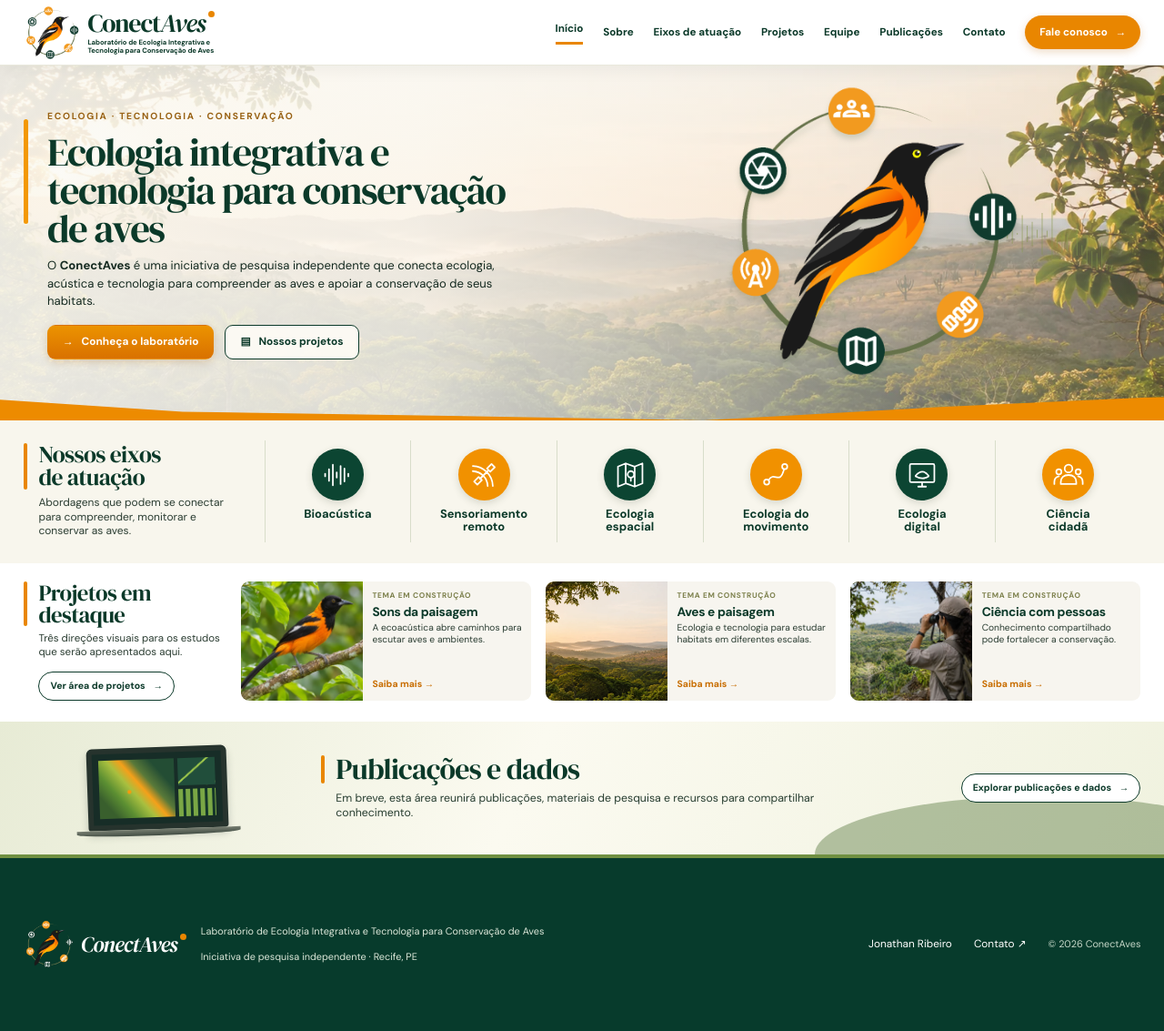
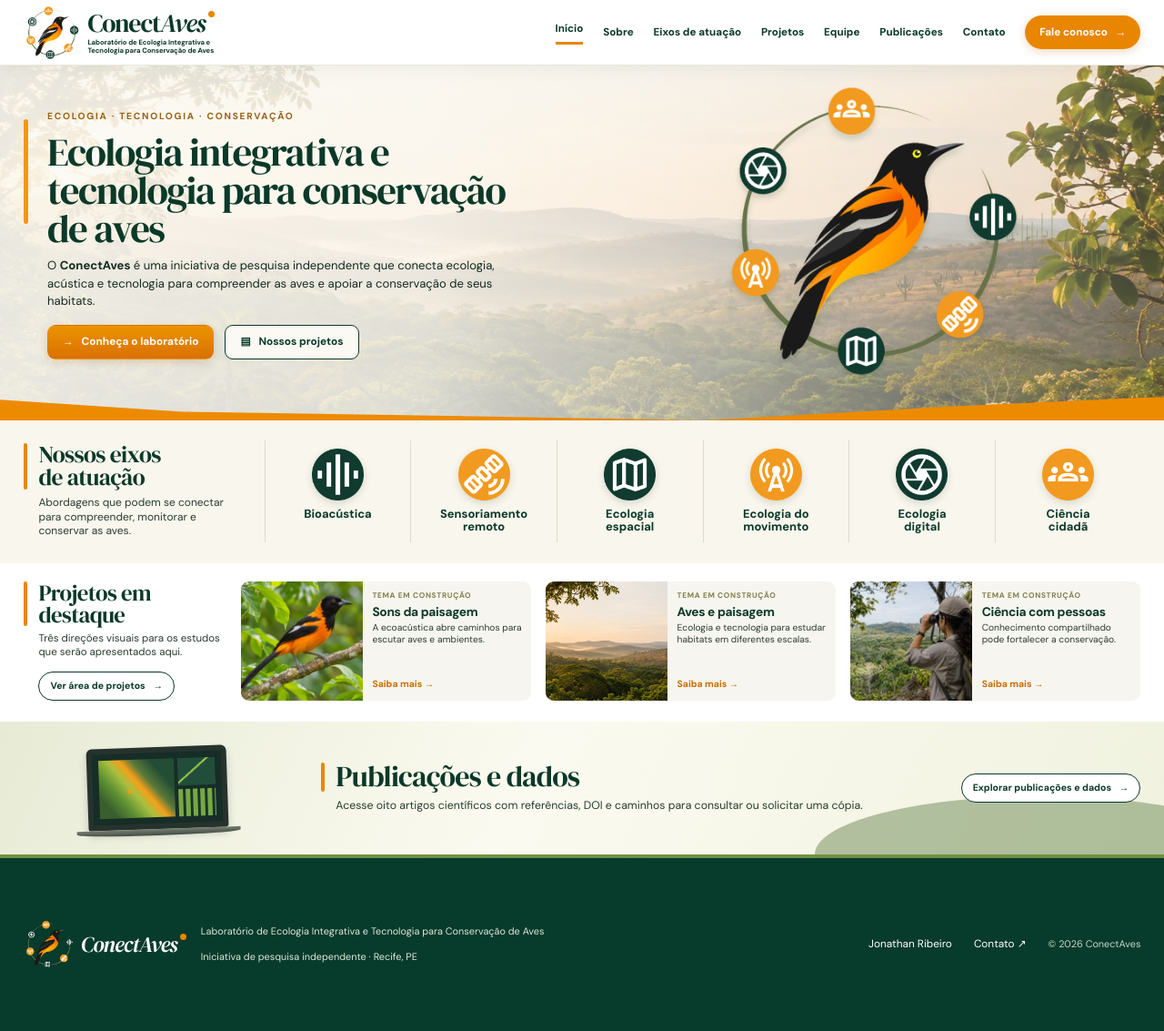
Before and after one commit to jrrribeiro/jrribeiro.github.io, a Jekyll site: the page built from index.html, in a window 1280 px wide. Shown: the whole page at 91% size. Built offline with Jekyll 4.4.1, drawn with Linux system fonts in a browser that asks for light colours.

Commit message:
Use official research icons and profile photo

```diff
--- a/_layouts/default.html
+++ b/_layouts/default.html
@@ -7,8 +7,8 @@
     <meta name="description" content="{{ page.description | default: site.description | escape }}">
     <link rel="canonical" href="{{ page.url | absolute_url }}">
     <link rel="icon" href="{{ '/assets/images/conectaves-symbol.png' | relative_url }}" type="image/png">
-    <link rel="stylesheet" href="{{ '/assets/css/site.css' | relative_url }}?v=4">
-    <link rel="stylesheet" href="{{ '/assets/css/concept.css' | relative_url }}?v=3">
+    <link rel="stylesheet" href="{{ '/assets/css/site.css' | relative_url }}?v=5">
+    <link rel="stylesheet" href="{{ '/assets/css/concept.css' | relative_url }}?v=4">
     <meta property="og:type" content="website">
     <meta property="og:title" content="{{ page.title | default: site.title | escape }} | ConectAves">
     <meta property="og:description" content="{{ page.description | default: site.description | escape }}">
--- a/assets/css/concept.css
+++ b/assets/css/concept.css
@@ -23,7 +23,6 @@ body{background:#fff;color:var(--green)}
 .footer-right{display:flex;flex-direction:row;align-items:center;gap:1.5rem}
 .footer-right a{font-size:.74rem}
 .footer-right small{font-size:.68rem;color:#c6d7c8}
-.svg-library{position:absolute;width:0;height:0;overflow:hidden}
 .concept-hero{position:relative;isolation:isolate;min-height:390px;background:url('../images/forest-panorama.webp') center 61%/cover no-repeat;overflow:hidden}
 .concept-hero-shade{position:absolute;inset:0;background:linear-gradient(90deg,#fbfaf5e8 0%,#fbfaf5d9 36%,#fbfaf5a3 57%,#f7f5e833 100%);z-index:-1}
 .concept-hero-inner{min-height:390px;display:grid;grid-template-columns:minmax(0,1.02fr) minmax(0,.98fr);align-items:center;gap:1rem;padding-bottom:1.6rem}
@@ -52,9 +51,8 @@ body{background:#fff;color:var(--green)}
 .concept-axes-intro p{font-size:.75rem;line-height:1.32;margin:0 0 0 1.05rem;color:#2b3d32}
 .concept-axis{min-height:112px;display:flex;flex-direction:column;align-items:center;justify-content:center;gap:.48rem;border-left:1px solid #d8ddca;text-align:center;transition:transform .2s}
 .concept-axis:hover{transform:translateY(-4px)}
-.concept-axis-icon{width:57px;height:57px;border-radius:50%;display:grid;place-items:center;color:#fff;box-shadow:0 3px 8px #34412a2a}
-.concept-axis-icon.green{background:#0c4532}.concept-axis-icon.orange{background:#f19100}
-.concept-axis-icon svg{width:34px;height:34px;fill:none;stroke:currentColor;stroke-width:2.5;stroke-linecap:round;stroke-linejoin:round}
+.concept-axis-icon{width:57px;height:57px;border-radius:50%;display:grid;place-items:center;box-shadow:0 3px 8px #34412a2a}
+.concept-axis-icon img{display:block;width:100%;height:100%;object-fit:contain}
 .concept-axis strong{min-height:2.2em;font:700 .81rem/1.1 var(--sans)}
 .concept-projects{background:#fff;padding:1.25rem 0 1.45rem}
 .concept-projects-grid{display:grid;grid-template-columns:1.05fr repeat(3,1.5fr);gap:1rem;align-items:stretch}
--- a/assets/css/site.css
+++ b/assets/css/site.css
@@ -125,9 +125,7 @@ h1 em,h2 em{font-weight:400;color:#d67508}
 .profile-grid .large-copy{font:400 clamp(1.3rem,2vw,1.8rem)/1.45 var(--serif);color:var(--green)}
 .profile-bio p{max-width:39rem}
 .portrait-and-links{min-width:0;background:#fff;border:1px solid var(--line);padding:clamp(1.25rem,3vw,2rem)}
-.portrait-placeholder{aspect-ratio:4/4.3;display:flex;flex-direction:column;align-items:center;justify-content:center;gap:1.2rem;background:linear-gradient(145deg,#e9eee7,#f6f5ee);border:1px solid var(--line);color:#779082}
-.portrait-placeholder svg{width:min(50%,12rem);fill:none;stroke:currentColor;stroke-width:5;stroke-linecap:round;stroke-linejoin:round}
-.portrait-placeholder span{font-size:.69rem;font-weight:700;letter-spacing:.15em;text-transform:uppercase}
+.profile-portrait{display:block;width:100%;aspect-ratio:4/4.3;object-fit:cover;object-position:center 45%;border:1px solid var(--line);background:#e9eee7}
 .profile-links{display:grid;gap:1.4rem;margin-top:1.7rem}
 .profile-link-group h3{margin:0 0 .65rem;color:var(--muted);font-size:.7rem;font-weight:700;letter-spacing:.13em;text-transform:uppercase}
 .icon-links{display:flex;flex-wrap:wrap;gap:.65rem}
--- a/index.html
+++ b/index.html
@@ -5,14 +5,6 @@ nav_key: home
 permalink: /
 description: ConectAves integra ecologia, tecnologia e conservação de aves em uma iniciativa de pesquisa independente em Recife.
 ---
-<svg class="svg-library" xmlns="http://www.w3.org/2000/svg" aria-hidden="true">
-  <symbol id="icon-sound" viewBox="0 0 48 48"><path d="M5 22v4m6-11v18m6-25v32m6-20v8m6-18v28m6-24v20m6-12v4"/></symbol>
-  <symbol id="icon-satellite" viewBox="0 0 48 48"><path d="m18 30 12-12M9 34l5 5 7-7-5-5zm20-20 5 5 7-7-5-5zM7 18a24 24 0 0 1 23 23M7 10a32 32 0 0 1 31 31"/></symbol>
-  <symbol id="icon-map" viewBox="0 0 48 48"><path d="m5 11 12-5 14 5 12-5v31l-12 5-14-5-12 5zM17 6v31m14-26v31"/><circle cx="25" cy="23" r="5"/><path d="M25 28v5"/></symbol>
-  <symbol id="icon-route" viewBox="0 0 48 48"><circle cx="10" cy="35" r="4"/><circle cx="38" cy="11" r="4"/><path d="M13 32c9-15 17 9 24-17"/></symbol>
-  <symbol id="icon-screen" viewBox="0 0 48 48"><rect x="5" y="7" width="38" height="28" rx="2"/><path d="M18 42h12m-6-7v7M14 25c7-8 14-8 20 0m-20 1c7 4 14 4 20 0"/></symbol>
-  <symbol id="icon-people" viewBox="0 0 48 48"><circle cx="24" cy="14" r="6"/><circle cx="9" cy="19" r="4"/><circle cx="39" cy="19" r="4"/><path d="M12 38v-3c0-7 5-11 12-11s12 4 12 11v3zM2 38v-3c0-5 2-8 7-9m37 12v-3c0-5-2-8-7-9"/></symbol>
-</svg>
 <section class="concept-hero" aria-labelledby="titulo-principal">
   <div class="concept-hero-shade"></div>
   <div class="container concept-hero-inner">
@@ -35,12 +27,12 @@ description: ConectAves integra ecologia, tecnologia e conservação de aves em
 <section class="concept-axes" aria-labelledby="eixos-titulo">
   <div class="container concept-axes-grid">
     <div class="concept-axes-intro"><h2 id="eixos-titulo">Nossos eixos<br>de atuação</h2><p>Abordagens que podem se conectar para compreender, monitorar e conservar as aves.</p></div>
-    <a class="concept-axis" href="{{ '/pesquisa/' | relative_url }}#ecoacustica"><span class="concept-axis-icon green"><svg><use href="#icon-sound"/></svg></span><strong>Bioacústica</strong></a>
-    <a class="concept-axis" href="{{ '/pesquisa/' | relative_url }}"><span class="concept-axis-icon orange"><svg><use href="#icon-satellite"/></svg></span><strong>Sensoriamento<br>remoto</strong></a>
-    <a class="concept-axis" href="{{ '/pesquisa/' | relative_url }}#ecologia"><span class="concept-axis-icon green"><svg><use href="#icon-map"/></svg></span><strong>Ecologia<br>espacial</strong></a>
-    <a class="concept-axis" href="{{ '/pesquisa/' | relative_url }}#ecologia"><span class="concept-axis-icon orange"><svg><use href="#icon-route"/></svg></span><strong>Ecologia do<br>movimento</strong></a>
-    <a class="concept-axis" href="{{ '/pesquisa/' | relative_url }}"><span class="concept-axis-icon green"><svg><use href="#icon-screen"/></svg></span><strong>Ecologia<br>digital</strong></a>
-    <a class="concept-axis" href="{{ '/pesquisa/' | relative_url }}"><span class="concept-axis-icon orange"><svg><use href="#icon-people"/></svg></span><strong>Ciência<br>cidadã</strong></a>
+    <a class="concept-axis" href="{{ '/pesquisa/' | relative_url }}#ecoacustica"><span class="concept-axis-icon"><img src="{{ '/assets/icons/axis-bioacoustics.png' | relative_url }}" alt="" width="57" height="57" loading="lazy"></span><strong>Bioacústica</strong></a>
+    <a class="concept-axis" href="{{ '/pesquisa/' | relative_url }}"><span class="concept-axis-icon"><img src="{{ '/assets/icons/axis-remote-sensing.png' | relative_url }}" alt="" width="57" height="57" loading="lazy"></span><strong>Sensoriamento<br>remoto</strong></a>
+    <a class="concept-axis" href="{{ '/pesquisa/' | relative_url }}#ecologia"><span class="concept-axis-icon"><img src="{{ '/assets/icons/axis-spatial-ecology.png' | relative_url }}" alt="" width="57" height="57" loading="lazy"></span><strong>Ecologia<br>espacial</strong></a>
+    <a class="concept-axis" href="{{ '/pesquisa/' | relative_url }}#ecologia"><span class="concept-axis-icon"><img src="{{ '/assets/icons/axis-movement-ecology.png' | relative_url }}" alt="" width="57" height="57" loading="lazy"></span><strong>Ecologia do<br>movimento</strong></a>
+    <a class="concept-axis" href="{{ '/pesquisa/' | relative_url }}"><span class="concept-axis-icon"><img src="{{ '/assets/icons/axis-digital-ecology.png' | relative_url }}" alt="" width="57" height="57" loading="lazy"></span><strong>Ecologia<br>digital</strong></a>
+    <a class="concept-axis" href="{{ '/pesquisa/' | relative_url }}"><span class="concept-axis-icon"><img src="{{ '/assets/icons/axis-citizen-science.png' | relative_url }}" alt="" width="57" height="57" loading="lazy"></span><strong>Ciência<br>cidadã</strong></a>
   </div>
 </section>
 <section class="concept-projects" aria-labelledby="projetos-titulo">
@@ -51,4 +43,4 @@ description: ConectAves integra ecologia, tecnologia e conservação de aves em
     <article class="concept-project-card"><img src="{{ '/assets/images/field-research.webp' | relative_url }}" alt="Pesquisadora observando a floresta com binóculos" width="720" height="540" loading="lazy"><div><span class="concept-status">Tema em construção</span><h3>Ciência com pessoas</h3><p>Conhecimento compartilhado pode fortalecer a conservação.</p><a href="{{ '/projetos/' | relative_url }}">Saiba mais <span aria-hidden="true">→</span></a></div></article>
   </div>
 </section>
-<section class="concept-publications" aria-labelledby="publicacoes-titulo"><div class="container concept-publications-inner"><div class="concept-data-art" aria-hidden="true"><div class="data-screen"><span class="data-map"></span><span class="data-chart"></span><span class="data-bars"></span></div><div class="data-base"></div></div><div><h2 id="publicacoes-titulo">Publicações e dados</h2><p>Em breve, esta área reunirá publicações, materiais de pesquisa e recursos para compartilhar conhecimento.</p></div><a class="concept-button concept-button-small" href="{{ '/publicacoes/' | relative_url }}">Explorar publicações e dados <span aria-hidden="true">→</span></a></div></section>
+<section class="concept-publications" aria-labelledby="publicacoes-titulo"><div class="container concept-publications-inner"><div class="concept-data-art" aria-hidden="true"><div class="data-screen"><span class="data-map"></span><span class="data-chart"></span><span class="data-bars"></span></div><div class="data-base"></div></div><div><h2 id="publicacoes-titulo">Publicações e dados</h2><p>Acesse oito artigos científicos com referências, DOI e caminhos para consultar ou solicitar uma cópia.</p></div><a class="concept-button concept-button-small" href="{{ '/publicacoes/' | relative_url }}">Explorar publicações e dados <span aria-hidden="true">→</span></a></div></section>
--- a/publicacoes/index.html
+++ b/publicacoes/index.html
@@ -25,5 +25,5 @@ description: Artigos científicos de Jonathan Ribeiro, com referências completa
     </article>
   {% endfor %}
   </div>
-  <p class="publications-note">Dados bibliográficos conferidos com ORCID e registros das revistas. A disponibilidade dos arquivos externos depende de cada editora ou plataforma.</p>
+  <p class="publications-note">A disponibilidade dos arquivos externos depende de cada editora ou plataforma.</p>
 </div></section>
--- a/sobre/index.html
+++ b/sobre/index.html
@@ -17,10 +17,7 @@ description: Conheça o ConectAves e a trajetória de Jonathan Ribeiro, pesquisa
       <p>Hoje, meu foco é integrar ecologia, acústica e tecnologia de ponta para criar novas abordagens de monitoramento e alavancar a conservação da nossa biodiversidade, especialmente nas florestas secas.</p>
     </div>
     <aside class="portrait-and-links" aria-label="Foto e perfis de Jonathan Ribeiro">
-      <div class="portrait-placeholder" role="img" aria-label="Espaço reservado para a foto de Jonathan Ribeiro">
-        <svg viewBox="0 0 240 240" aria-hidden="true" focusable="false"><circle cx="120" cy="88" r="43"/><path d="M48 218c4-49 32-79 72-79s68 30 72 79"/></svg>
-        <span>Foto em breve</span>
-      </div>
+      <img class="profile-portrait" src="{{ '/assets/images/jonathan-ribeiro-profile.jpeg' | relative_url }}" width="768" height="999" alt="Jonathan Ribeiro em trabalho de campo na Caatinga, com binóculos e vegetação seca ao fundo" loading="lazy">
       <div class="profile-links">
         <div class="profile-link-group">
           <h3>Perfis acadêmicos</h3>
```
Also changed, not shown: assets/icons/axis-bioacoustics.png (added), assets/icons/axis-citizen-science.png (added), assets/icons/axis-digital-ecology.png (added), assets/icons/axis-movement-ecology.png (added), assets/icons/axis-remote-sensing.png (added), assets/icons/axis-spatial-ecology.png (added), assets/images/jonathan-ribeiro-profile.jpeg (added).
